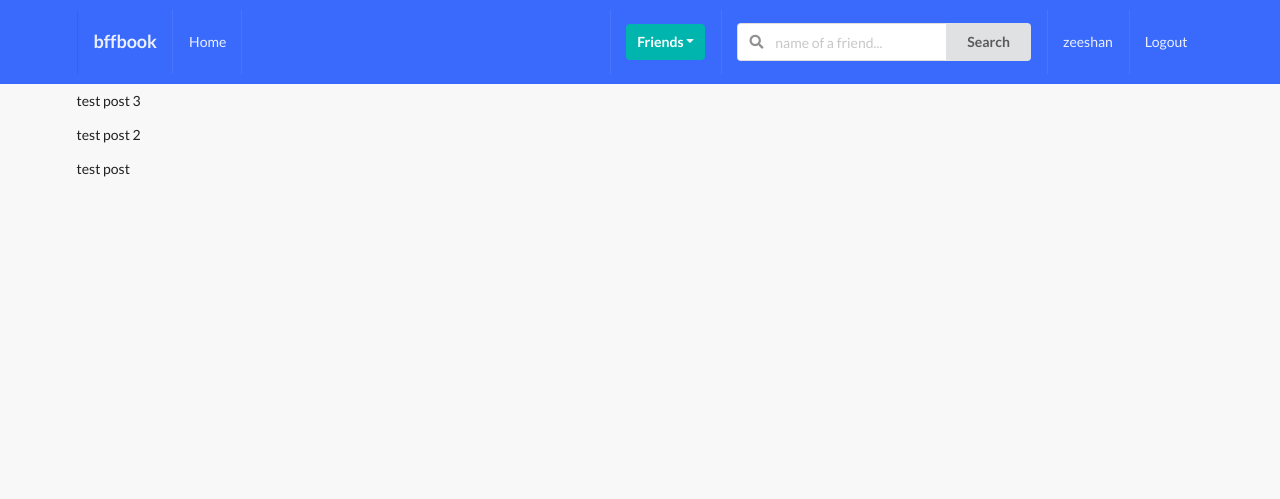
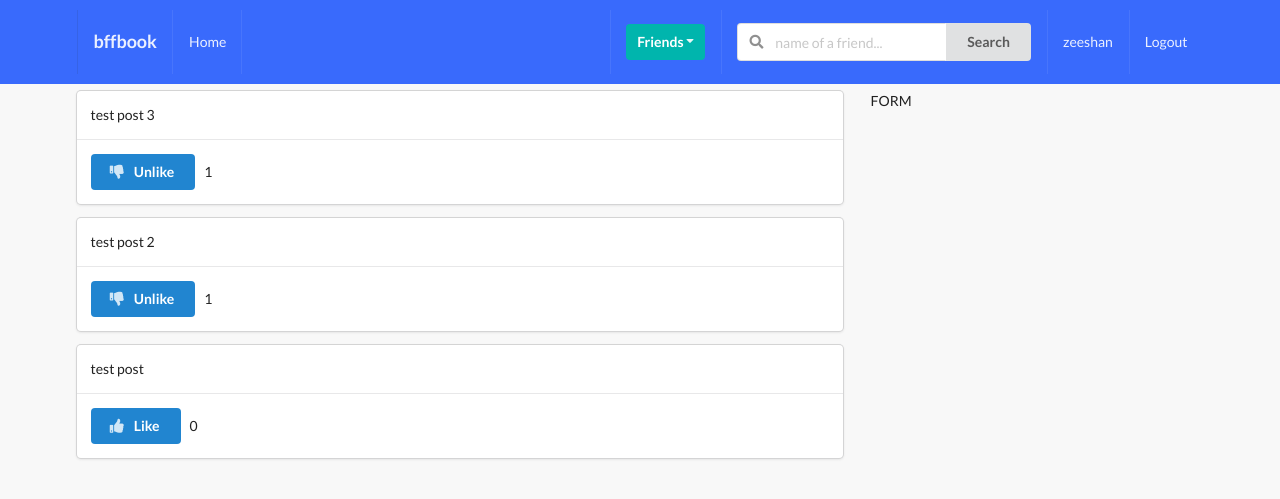
Before and after one commit to zeeshan-arif/social-media-app, a Django app: page /posts/ in a window 1280 px wide. Shown: the top 499 px of the page. Run offline with Django 3.2, Linux system fonts and the light colour scheme; a user stored in the database is signed in; data comes from the database, SQL or seed files in the repository; both versions use the stored data as it was after the commit; some libraries are stand-ins or nearby versions.

Commit message:
added like and unlike functionality to each post by a user

```diff
--- a/posts/templates/posts/main.html
+++ b/posts/templates/posts/main.html
@@ -9,10 +9,35 @@ posts
     <div class="ui grid">
         <div class="row">
             <div class="eleven wide column">
+                {% for obj in qs %}
+                    <div class="ui fluid card">
+                        <div class="content">
+                            {{obj.content}}
+                        </div>
+                        <div class="content">
+                            <form action="{% url 'posts:like-post-view' %}" method="POST">
+                                {% csrf_token %}
+                                <input type="hidden" name="post_id" value={{obj.id}}>
+                                <button type="submit" class="ui primary button">
+
+                                    {% if profile not in obj.liked.all %}
+                                        <i class="thumbs up icon"></i>&nbsp;Like
+                                    {% else %}
+                                       <i class="thumbs down icon"></i>&nbsp;Unlike
+                                    {% endif %}
+
+                                </button>
+                                &nbsp;{{obj.num_likes}}
+                            </form>
+                        </div>
+                    </div>
+                {% endfor %}
+            </div>
+            <div class="five wide column">
+                FORM
+
             </div>
         </div>
     </div>
-    {% for obj in qs %}
-        <p>{{obj.content}}</p>
-    {% endfor %}
+
 {% endblock content %}
--- a/posts/urls.py
+++ b/posts/urls.py
@@ -1,8 +1,10 @@
 from django.urls import path
-from .views import post_comment_create_and_list_view
+from .views import post_comment_create_and_list_view, like_unlike_post
 
 app_name = 'posts'
 
 urlpatterns = [
     path('', post_comment_create_and_list_view, name='main-post-view'),
+    path('liked/', like_unlike_post, name='like-post-view'),
+    #path('liked/', post_comment_create_and_list_view, name='main-post-view'),
 ]
--- a/posts/views.py
+++ b/posts/views.py
@@ -1,12 +1,43 @@
-from django.shortcuts import render
-from .models import Post
+from django.shortcuts import render, redirect
+from .models import Post, Like
+from profiles.models import Profile
 
 # Create your views here.
 
 def post_comment_create_and_list_view(request):
     qs = Post.objects.all()
+    profile = Profile.objects.get(user=request.user)
 
     context = {
         'qs': qs,
+        'profile': profile,
     }
     return render(request, 'posts/main.html', context)
+
+
+def like_unlike_post(request):
+    user = request.user
+    if request.method == 'POST':
+        post_id = request.POST.get('post_id')
+        post_obj = Post.objects.get(id=post_id)
+        profile = Profile.objects.get(user=user)
+
+        if profile in post_obj.liked.all():
+            post_obj.liked.remove(profile)
+        else:
+            post_obj.liked.add(profile)
+
+        like, created = Like.objects.get_or_create(user=profile, post_id=post_id)
+
+        if not created:
+            if like.value == 'Like':
+                like.value = 'Unlike'
+            else:
+                like.value = 'Like'
+        else:
+            like.value = 'Like'
+
+            post_obj.save()
+            like.save()
+
+    return redirect('posts:main-post-view')
```
Also changed, not shown: db.sqlite3.
